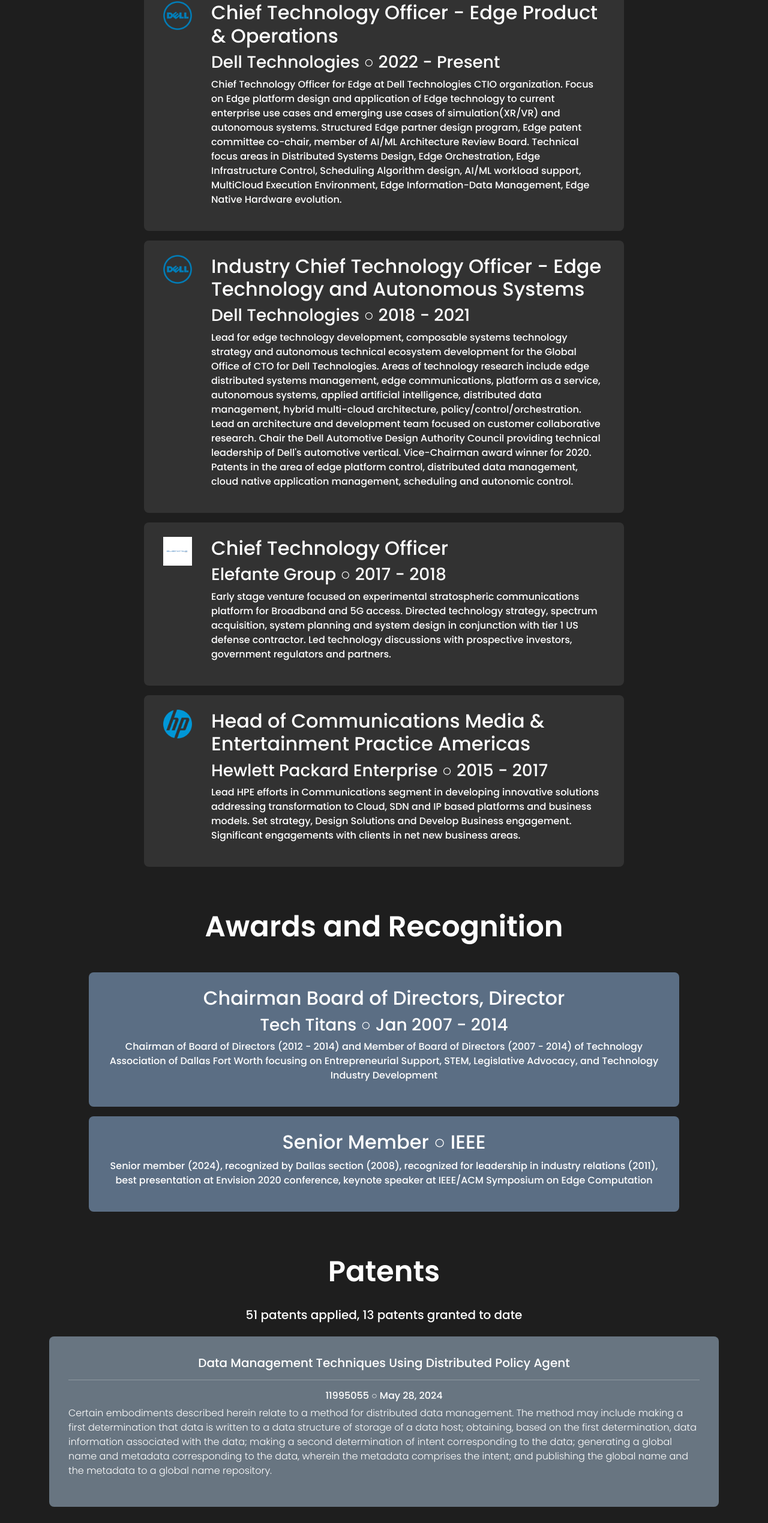
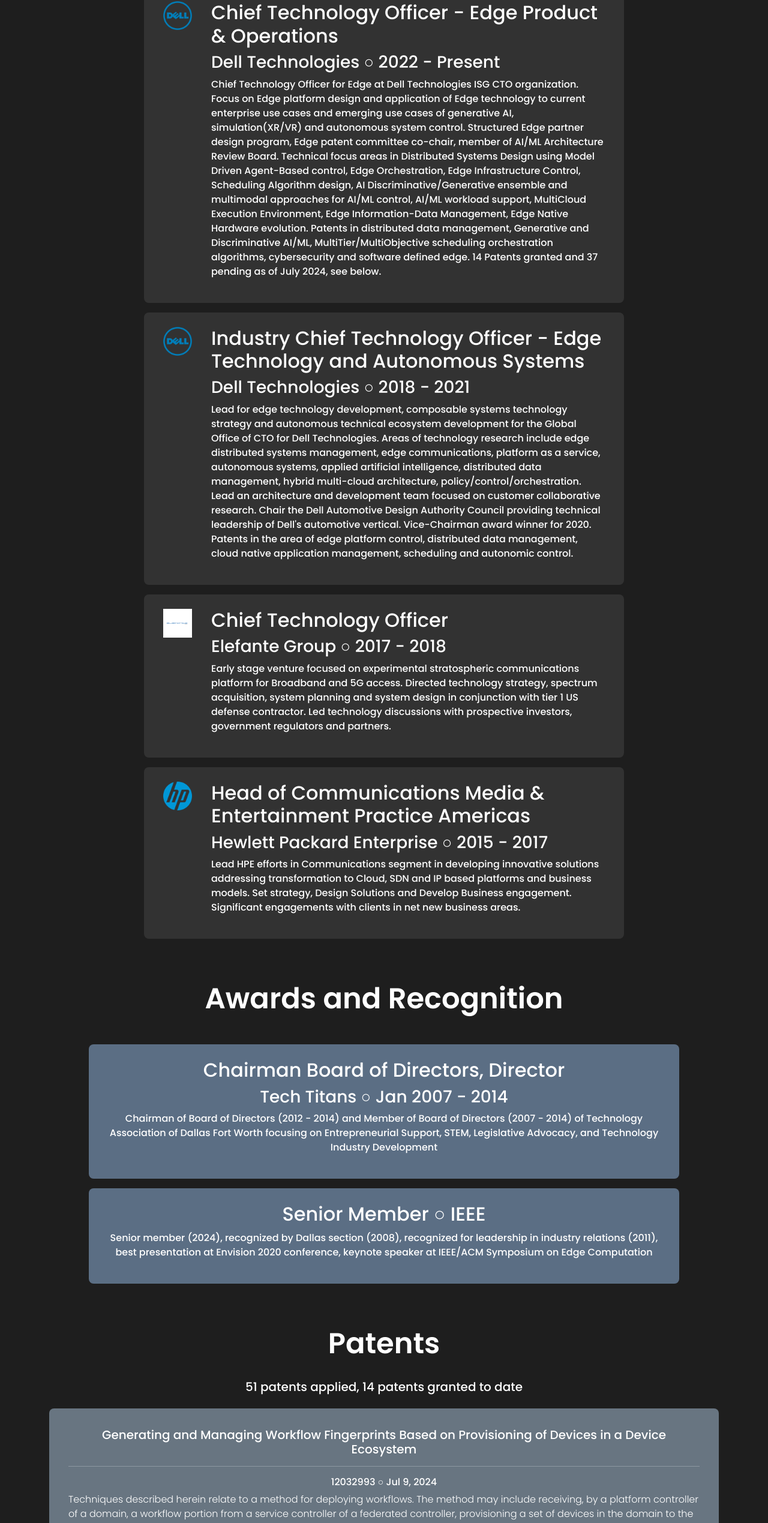
Before and after one commit to nicolewhitee/jw-portfolio, a React (Create React App) app: page / in a window 1280 px wide. Shown: the part 1993-4532 px from the top of the page at 60% size. Built offline with nearby package versions, Linux system fonts and the light colour scheme.

Commit message:
Update patents and job description

```diff
--- a/src/components/About/about.js
+++ b/src/components/About/about.js
@@ -104,14 +104,18 @@
                         <div className="h2">Chief Technology Officer - Edge Product & Operations</div>
                         <div className="h3">Dell Technologies &#9675; 2022 - Present</div>
                         <p>
-                            Chief Technology Officer for Edge at Dell Technologies CTIO organization.
-                            Focus on Edge platform design and application of Edge technology to current
-                            enterprise use cases and emerging use cases of simulation(XR/VR) and autonomous
-                            systems. Structured Edge partner design program, Edge patent committee co-chair,
-                            member of AI/ML Architecture Review Board. Technical focus areas in Distributed
-                            Systems Design, Edge Orchestration, Edge Infrastructure Control, Scheduling
-                            Algorithm design, AI/ML workload support, MultiCloud Execution Environment, Edge
-                            Information-Data Management, Edge Native Hardware evolution.
+                            Chief Technology Officer for Edge at Dell Technologies ISG CTO organization. Focus
+                            on Edge platform design and application of Edge technology to current enterprise use
+                            cases and emerging use cases of generative AI, simulation(XR/VR) and autonomous system
+                            control. Structured Edge partner design program, Edge patent committee co-chair, member
+                            of AI/ML Architecture Review Board. Technical focus areas in Distributed Systems Design
+                            using Model Driven Agent-Based control, Edge Orchestration, Edge Infrastructure Control,
+                            Scheduling Algorithm design, AI Discriminative/Generative ensemble and multimodal approaches
+                            for AI/ML control, AI/ML workload support, MultiCloud Execution Environment, Edge Information-Data
+                            Management, Edge Native Hardware evolution. Patents in distributed data management, Generative
+                            and Discriminative AI/ML, MultiTier/MultiObjective scheduling orchestration algorithms,
+                            cybersecurity and software defined edge. 14 Patents granted and 37 pending as of July 2024,
+                            see below.
                         </p>
                     </div>
                 </div>
--- a/src/components/Patents/patents.js
+++ b/src/components/Patents/patents.js
@@ -15,7 +15,7 @@
         <>
             <section id='patents'>
                 <div className="headerTitle" aria-level="1" role="heading">Patents</div>
-                <div className="h5 mb-4">51 patents applied, 13 patents granted to date</div>
+                <div className="h5 mb-4">51 patents applied, 14 patents granted to date</div>
                 <div className="container">
                     <div className="row display-flex g-5">
                         {patentsArray.slice(0, next).map((patent, index) => {
--- a/src/components/Patents/patentsArray.js
+++ b/src/components/Patents/patentsArray.js
@@ -1,9 +1,9 @@
 const patentsArray = [
     {
-        title: 'Data Management Techniques Using Distributed Policy Agent',
-        patentId: '11995055',
-        dateIssued: 'May 28, 2024',
-        description: 'Certain embodiments described herein relate to a method for distributed data management. The method may include making a first determination that data is written to a data structure of storage of a data host; obtaining, based on the first determination, data information associated with the data; making a second determination of intent corresponding to the data; generating a global name and metadata corresponding to the data, wherein the metadata comprises the intent; and publishing the global name and the metadata to a global name repository.'
+        title: 'Generating and Managing Workflow Fingerprints Based on Provisioning of Devices in a Device Ecosystem',
+        patentId: '12032993',
+        dateIssued: 'Jul 9, 2024',
+        description: 'Techniques described herein relate to a method for deploy­ing workflows. The method may include receiving, by a platform controller of a domain, a workflow portion from a service controller of a federated controller, provisioning a set of devices in the domain to the workflow portion based on a first fit, generating, by the platform controller, a workflow fingerprint based on the provisioning of the set of devices and based on the workflow portion, executing the workflow portion in the domain using the set of devices, making a determination that the workflow portion requires additional resources, based on the determination, provision­ ing additional resources of the domain to the workflow portion to obtain an updated execution resource set, and updating the workflow fingerprint based on the updated execution resource set to obtain an updated workflow fin­gerprint, and executing the workflow portion using the updated execution resource set.'
     },
     {
         title: 'Method And System For Performing Root Cause Analysis Associated With Service Impairments In A Distributed Multi-Tiered Computing Environment',
@@ -262,11 +262,6 @@
         patentId: '17/236733',
         dateIssued: 'Apr 21, 2021'
     },
-    {
-        title: 'Generating and Managing Workflow Fingerprints Based on Provisioning of Devices in a Device Ecosystem',
-        patentId: '17/236717',
-        dateIssued: 'Apr 21, 2021'
-    },
 ]
 
 export default patentsArray;
```
